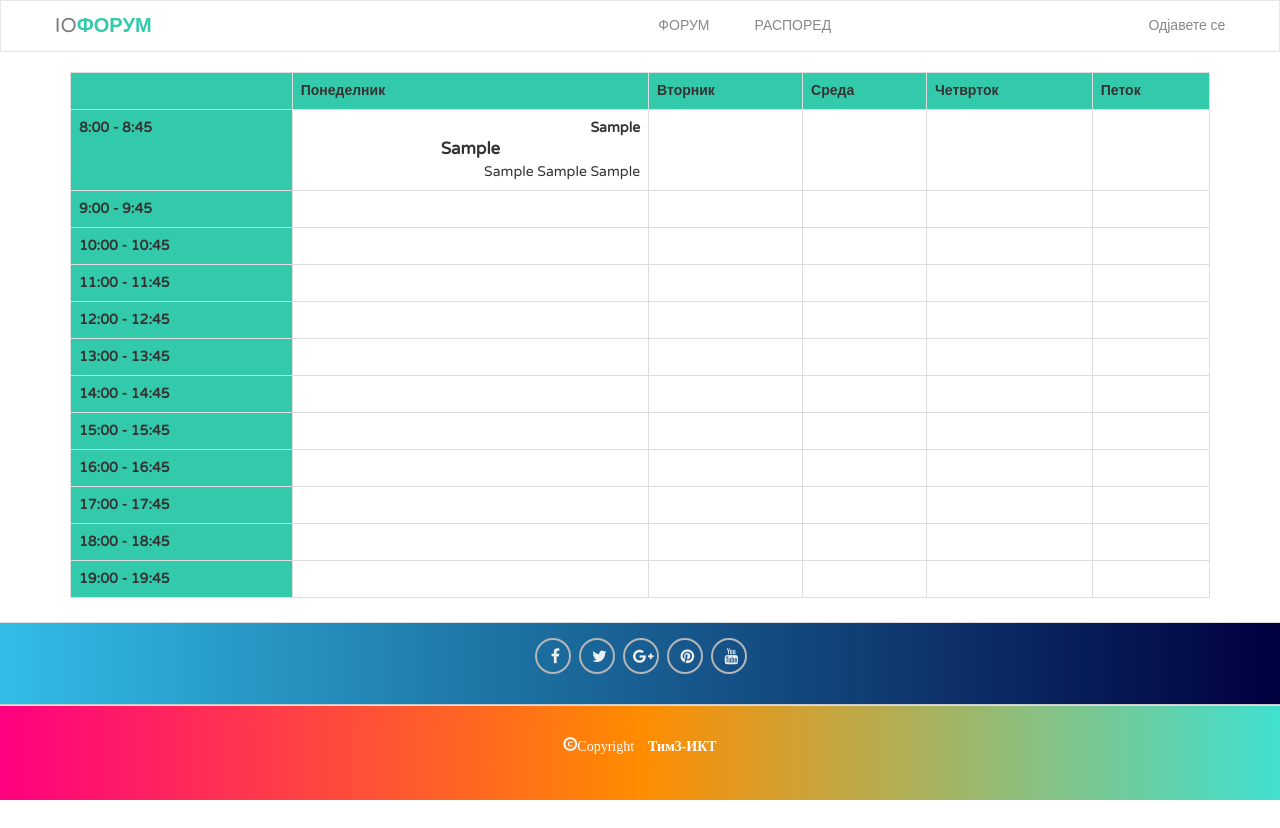
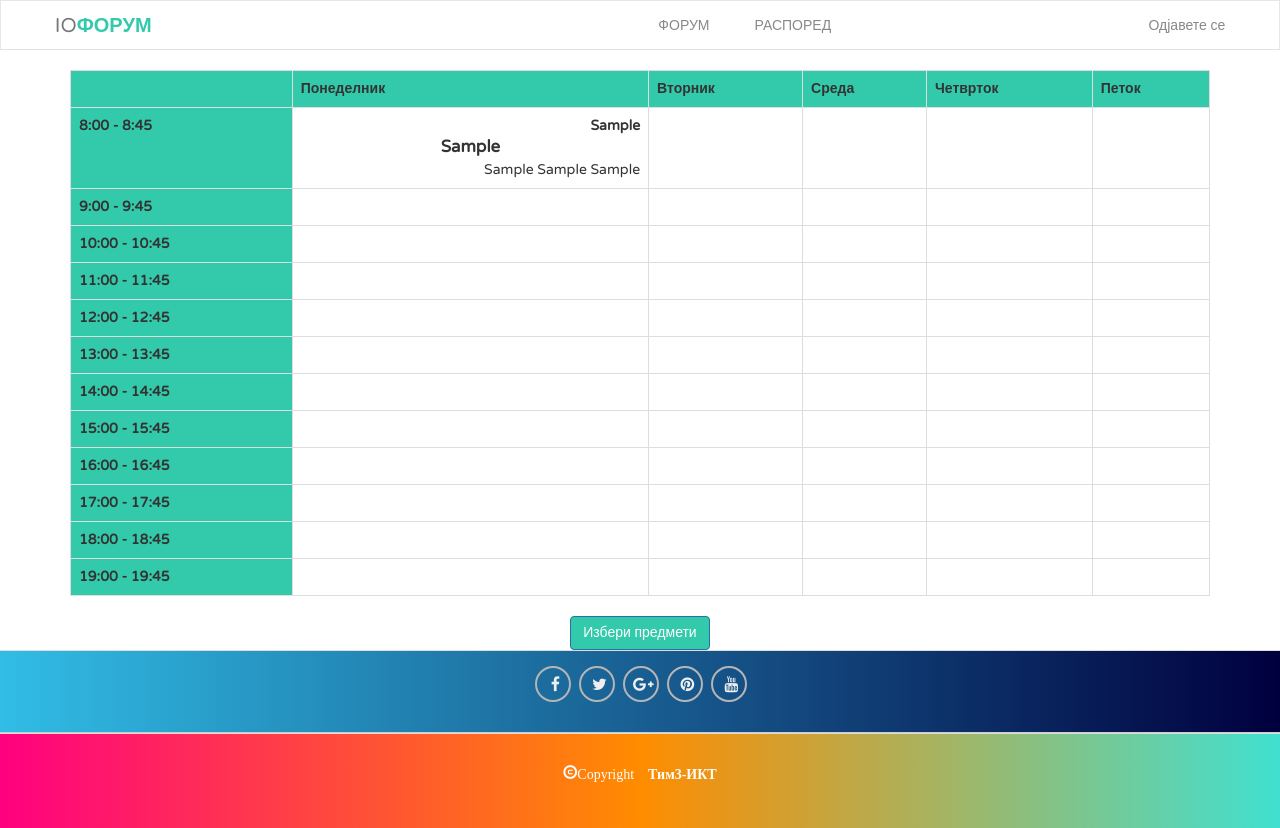
Before and after one commit to ikt-team-3/webapp, a Django app: page /raspored in a window 1280 px wide. Before the commit the page ends 800 px from the top, so only its background shows below. Run offline with Django 3.2, Linux system fonts and the light colour scheme; a user stored in the database is signed in; tables that the repository leaves empty hold one stand-in row (values such as "Sample post"); some libraries are stand-ins or nearby versions.

Commit message:
Add link to raspored izbor

```diff
--- a/app/templates/app/raspored_prikaz.html
+++ b/app/templates/app/raspored_prikaz.html
@@ -30,4 +30,11 @@
 		</tr>
 	{% endfor %}
 </table>
+<div class="row">
+	<div class="col-12 text-center">
+		<a href="{% url 'raspored_izbor' %}" >
+			<button type="button" class="btn btn-primary" style="background: #33caab">Избери предмети</button>
+		</a>
+	</div>
+</div>
 {% endblock %}
```
